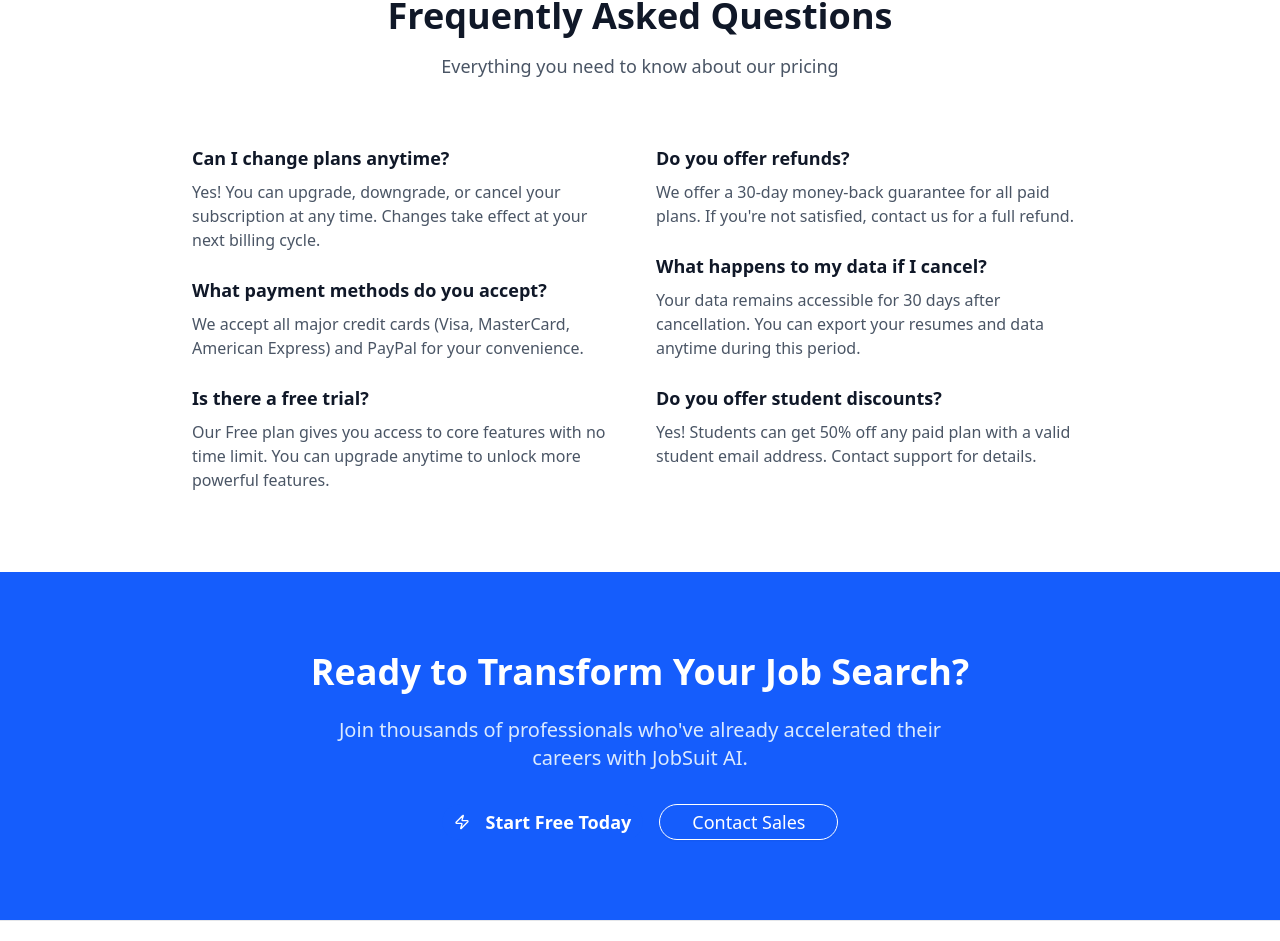
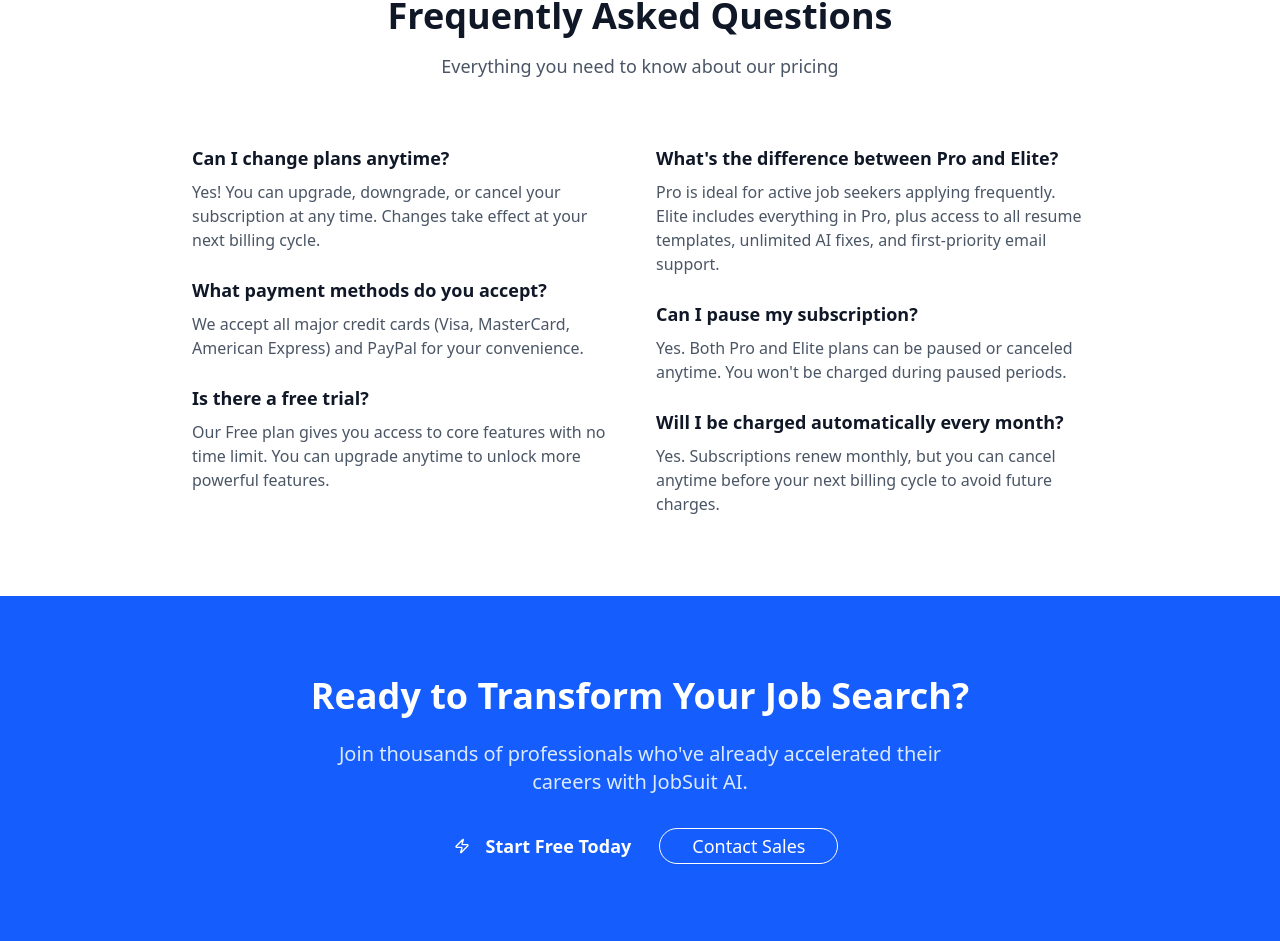
Before and after one commit to OblivTi0n/jobsuit-ai-website, a Next.js app: page /pricing in a window 1280 px wide. Shown: the part 1701-2642 px from the top of the page. Built offline with nearby package versions, Linux system fonts and the light colour scheme.

Commit message:
Update pricing page FAQ with new questions

```diff
--- a/src/app/pricing/page.tsx
+++ b/src/app/pricing/page.tsx
@@ -355,26 +355,23 @@ export default function PricingPage() {
 
               <div className="space-y-6">
                 <div>
-                  <h3 className="text-lg font-semibold text-gray-900 mb-2">Do you offer refunds?</h3>
+                  <h3 className="text-lg font-semibold text-gray-900 mb-2">What's the difference between Pro and Elite?</h3>
                   <p className="text-gray-600">
-                    We offer a 30-day money-back guarantee for all paid plans. If you're not satisfied, contact us for a
-                    full refund.
+                    Pro is ideal for active job seekers applying frequently. Elite includes everything in Pro, plus access to all resume templates, unlimited AI fixes, and first-priority email support.
                   </p>
                 </div>
 
                 <div>
-                  <h3 className="text-lg font-semibold text-gray-900 mb-2">What happens to my data if I cancel?</h3>
+                  <h3 className="text-lg font-semibold text-gray-900 mb-2">Can I pause my subscription?</h3>
                   <p className="text-gray-600">
-                    Your data remains accessible for 30 days after cancellation. You can export your resumes and data
-                    anytime during this period.
+                    Yes. Both Pro and Elite plans can be paused or canceled anytime. You won't be charged during paused periods.
                   </p>
                 </div>
 
                 <div>
-                  <h3 className="text-lg font-semibold text-gray-900 mb-2">Do you offer student discounts?</h3>
+                  <h3 className="text-lg font-semibold text-gray-900 mb-2">Will I be charged automatically every month?</h3>
                   <p className="text-gray-600">
-                    Yes! Students can get 50% off any paid plan with a valid student email address. Contact support for
-                    details.
+                    Yes. Subscriptions renew monthly, but you can cancel anytime before your next billing cycle to avoid future charges.
                   </p>
                 </div>
               </div>
```
